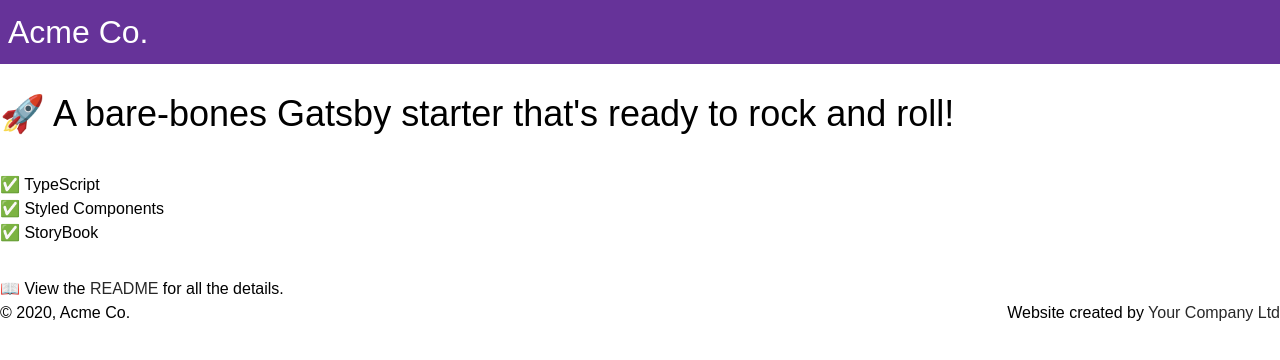
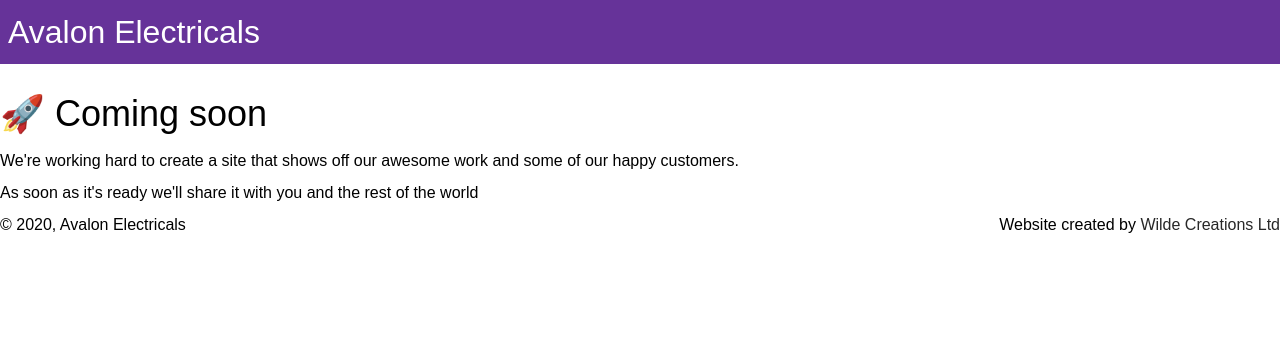
Before and after one commit to georgewilde/avalon-electrical, a Gatsby site: page / in a window 1280 px wide. Built offline with nearby package versions, Linux system fonts and the light colour scheme; Gatsby itself is replaced by a stand-in of ours.

Commit message:
feat(www): add "coming soon" content

```diff
--- a/gatsby-config.js
+++ b/gatsby-config.js
@@ -1,8 +1,8 @@
 /* eslint @typescript-eslint/camelcase: 0 */
-const companyName = 'Acme Co.';
-const shortName = 'Acme';
-const description = 'A description for your site';
-const author = 'Your Name';
+const companyName = 'Avalon Electricals';
+const shortName = 'Avalon Elec';
+const description = 'Electrical services in the South West';
+const author = 'Callum Child';
 const primaryColor = '#663399';
 
 module.exports = {
--- a/src/components/footer/footer.tsx
+++ b/src/components/footer/footer.tsx
@@ -18,7 +18,7 @@
             rel="noopener noreferrer"
             data-testid="createdBy"
           >
-            Your Company Ltd
+            Wilde Creations Ltd
           </a>
         </div>
       </StyledFooter>
--- a/src/pages/index.tsx
+++ b/src/pages/index.tsx
@@ -7,24 +7,11 @@
   <Layout>
     <SEO title="Home" />
     <h1 className="text-4xl">
-      🚀 A bare-bones Gatsby starter that&apos;s ready to rock and roll!
+      🚀 Coming soon
     </h1>
-    <ul className="my-8">
-      <li>✅ TypeScript</li>
-      <li>✅ Styled Components</li>
-      <li>✅ StoryBook</li>
-    </ul>
-    <p>
-      📖 View the{' '}
-      <a
-        href="https://github.com/georgewilde/gatsby-starter-wilde-creations/blob/master/README.md"
-        target="_blank"
-        rel="noopener noreferrer"
-      >
-        README
-      </a>{' '}
-      for all the details.
-    </p>
+
+    <p className="my-2">We&apos;re working hard to create a site that shows off our awesome work and some of our happy customers.</p>
+    <p className="my-2">As soon as it&apos;s ready we&apos;ll share it with you and the rest of the world</p>
   </Layout>
 );
 
```
